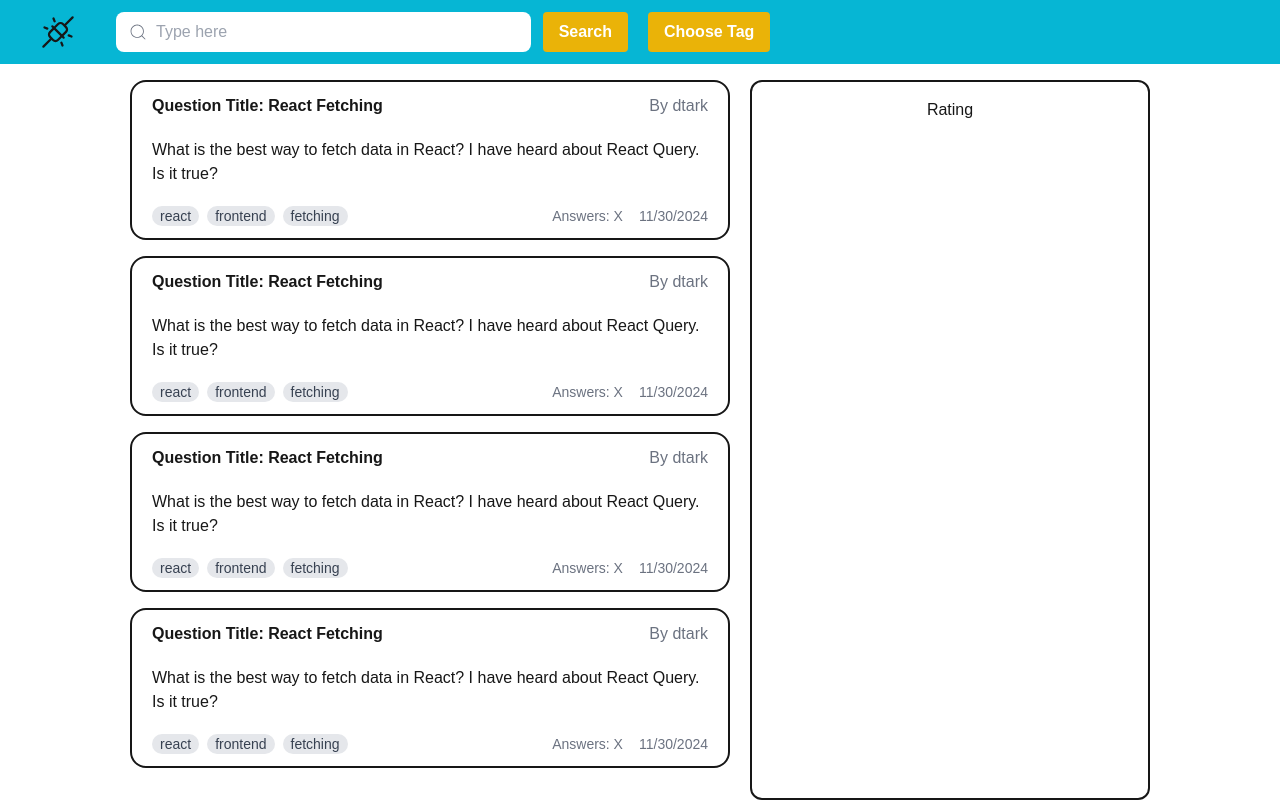
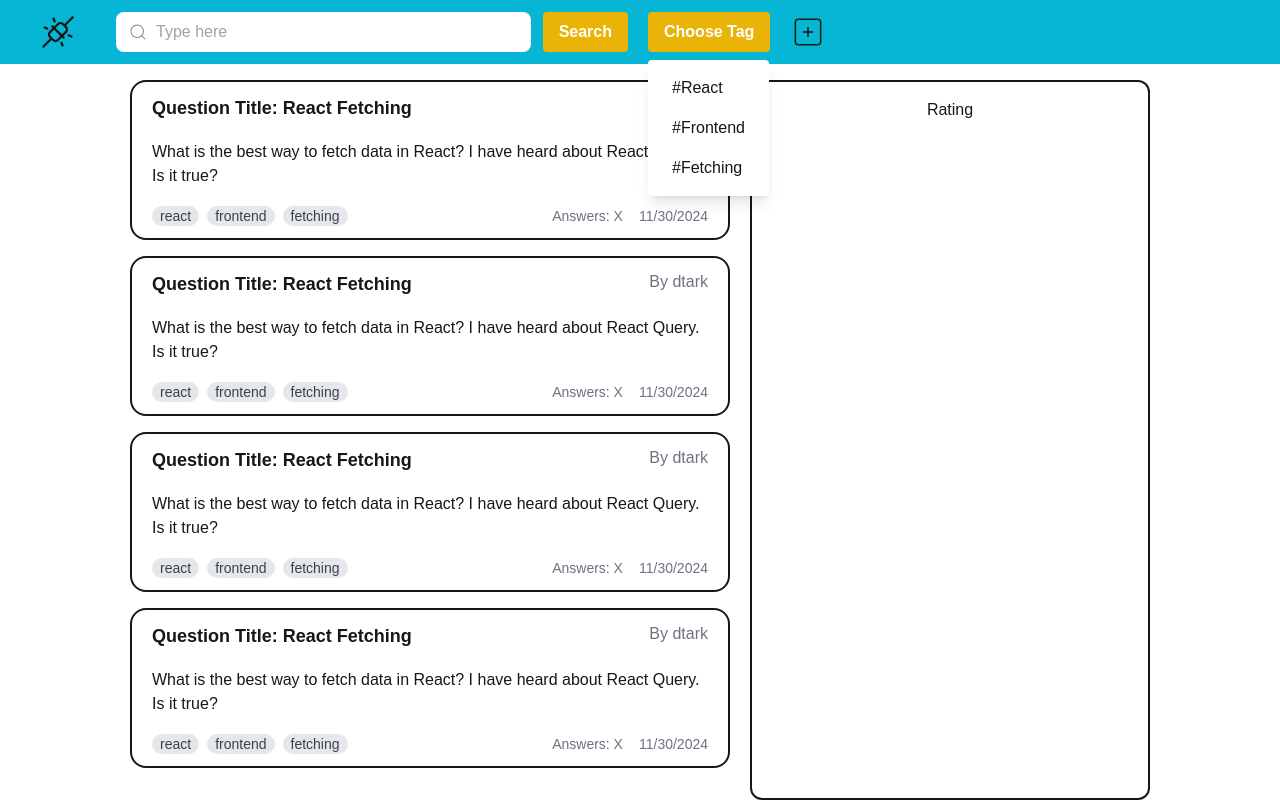
Before and after one commit to DTarkh/Stay-Connected, a Next.js app: page /main in a window 1280 px wide. Both pictures are taken after a click on the button "Choose Tag". Built offline with nearby package versions, Linux system fonts and the light colour scheme.

Commit message:
add question adding, tags button and their functionality

```diff
--- /dev/null
+++ b/app/Components/AddQuestion.tsx
@@ -0,0 +1,65 @@
+'use client'
+import { useState } from "react";
+const AddQuestion = () => {
+    const [title, setTitle] = useState(""); // State for question title
+  const [description, setDescription] = useState(""); // State for question description
+
+  const handleSubmit = (e) => {
+    e.preventDefault();
+    // Add your logic to handle the form submission
+    console.log("Title:", title);
+    console.log("Description:", description);
+    // Clear the form fields after submission
+    setTitle("");
+    setDescription("");
+  };
+  return (
+    <form
+      onSubmit={handleSubmit}
+      className="w-[700px] h-[60vh]  mx-auto bg-white p-6 shadow-md rounded-md  flex flex-col justify-center gap-6"
+    >
+      <div className="mb-4">
+        <label
+          htmlFor="title"
+          className="block text-gray-700 font-semibold mb-2"
+        >
+          Question Title
+        </label>
+        <input
+          type="text"
+          id="title"
+          value={title}
+          onChange={(e) => setTitle(e.target.value)}
+          placeholder="Enter the question title"
+          className="w-full px-4 py-4 border rounded-2xl focus:outline-none focus:ring-2 focus:ring-blue-400"
+          required
+        />
+      </div>
+      <div className="mb-4">
+        <label
+          htmlFor="description"
+          className="block text-gray-700 font-semibold mb-2"
+        >
+          Question Description
+        </label>
+        <textarea
+          id="description"
+          value={description}
+          onChange={(e) => setDescription(e.target.value)}
+          placeholder="Enter the question description"
+          className="w-full px-4 py-2 border rounded-2xl focus:outline-none focus:ring-2 focus:ring-blue-400"
+          rows="4"
+          required
+        />
+      </div>
+      <button
+        type="submit"
+        className="w-full px-4 py-4 bg-sky-700 text-white font-semibold rounded-2xl hover:bg-cyan-600"
+      >
+        Create
+      </button>
+    </form>
+  )
+}
+
+export default AddQuestion
--- a/app/Components/Navbar.tsx
+++ b/app/Components/Navbar.tsx
@@ -1,6 +1,22 @@
+"use client";
+
+import { useState } from "react";
 import { PiPlugsConnected } from "react-icons/pi";
 import { CiSearch } from "react-icons/ci";
+import { CiSquarePlus } from "react-icons/ci";
+import AddQuestion from "./AddQuestion";
+
 const Navbar = () => {
+  const [isMenuOpen, setIsMenuOpen] = useState(false);
+  const [isAddQuestionMenuOpen, setIsAddQuestionMenuOpen] = useState(false);
+  const [searchInput, setSearchInput] = useState("");
+  const tags = ["#React", "#Frontend", "#Fetching"];
+
+  const handleTagClick = (tag) => {
+    setSearchInput(tag); // Set the search input to the clicked tag
+    setIsMenuOpen(false); // Close the menu
+  };
+
   return (
     <nav className="flex bg-cyan-500 px-10 py-3 items-center gap-5">
       <PiPlugsConnected className="text-4xl" />
@@ -12,15 +28,48 @@ const Navbar = () => {
         <input
           type="text"
           placeholder="Type here"
+          value={searchInput}
+          onChange={(e) => setSearchInput(e.target.value)}
           className="input input-bordered w-full h-10 pl-10 max-sm:w-[250px] border-[#14213D] rounded-lg"
         />
         <button className="px-4 py-2 bg-yellow-500 text-white font-semibold rounded hover:bg-blue-600">
           Search
         </button>
       </div>
-      <button className="px-4 py-2 bg-yellow-500 text-white font-semibold rounded hover:bg-blue-600">
-        Choose Tag
-      </button>
+
+      <div className="relative">
+        <button
+          onClick={() => setIsMenuOpen((prev) => !prev)}
+          className="px-4 py-2 bg-yellow-500 text-white font-semibold rounded hover:bg-blue-600"
+        >
+          Choose Tag
+        </button>
+        {isMenuOpen && (
+          <ul className="absolute mt-2 bg-white shadow-lg rounded p-2 z-10">
+            {tags.map((tag) => (
+              <li
+                key={tag}
+                className="px-4 py-2 cursor-pointer hover:bg-gray-200"
+                onClick={() => handleTagClick(tag)}
+              >
+                {tag}
+              </li>
+            ))}
+          </ul>
+        )}
+      </div>
+
+      <div className="">
+        <CiSquarePlus
+          className="text-4xl"
+          onClick={() => setIsAddQuestionMenuOpen((prev) => !prev)}
+        />
+        {isAddQuestionMenuOpen && (
+          <div className="absolute bg-opacity-50 bg-slate-900 w-full h-[100vh] flex justify-center items-center left-0 top-0">
+            <AddQuestion />
+          </div>
+        )}
+      </div>
     </nav>
   );
 };
--- a/app/Components/Question.tsx
+++ b/app/Components/Question.tsx
@@ -19,16 +19,16 @@ interface Data {
             className="max-sm:w-[450px] w-[600px] border-2 border-current h-40 rounded-2xl px-5 flex flex-col justify-between py-3"
           >
             <div className="flex justify-between">
-              <h2 className="font-bold">Question Title: {item.title}</h2>
+              <h2 className="font-bold text-lg hover:cursor-pointer hover:underline hover:text-blue-600">Question Title: {item.title}</h2>
               <p className="text-gray-500">By {item.author}</p>
             </div>
             <p>{item.question}</p>
             <div className="flex justify-between items-center">
-              <div className="flex gap-2">
+              <div className="flex gap-2 ">
                 {item.tags.map((tag, tagIndex) => (
                   <span
                     key={tagIndex}
-                    className="bg-gray-200 text-sm text-gray-700 rounded-full px-2"
+                    className="bg-gray-200 text-sm text-gray-700 rounded-full px-2 hover:cursor-pointer  hover:bg-blue-500 hover:text-white "
                   >
                     {tag}
                   </span>
```
